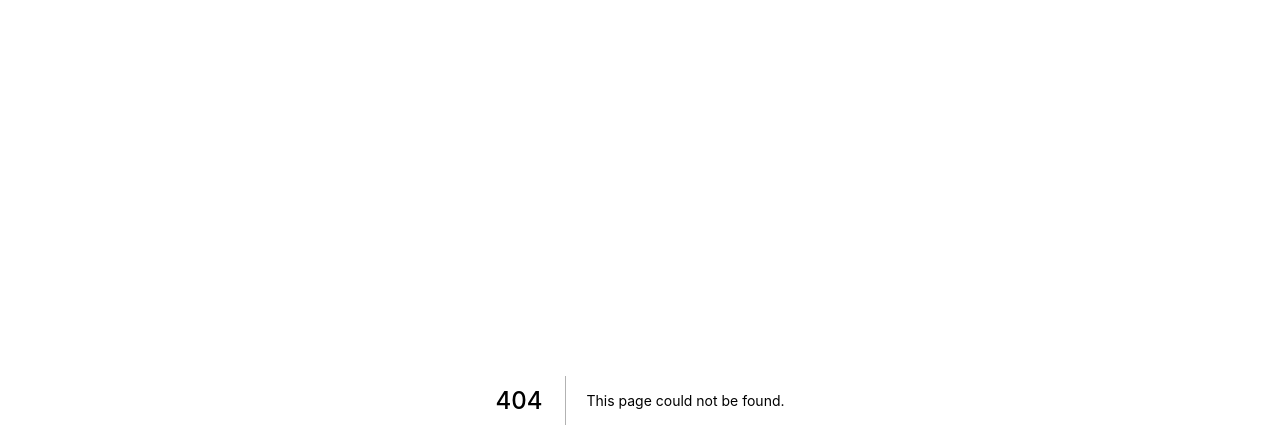
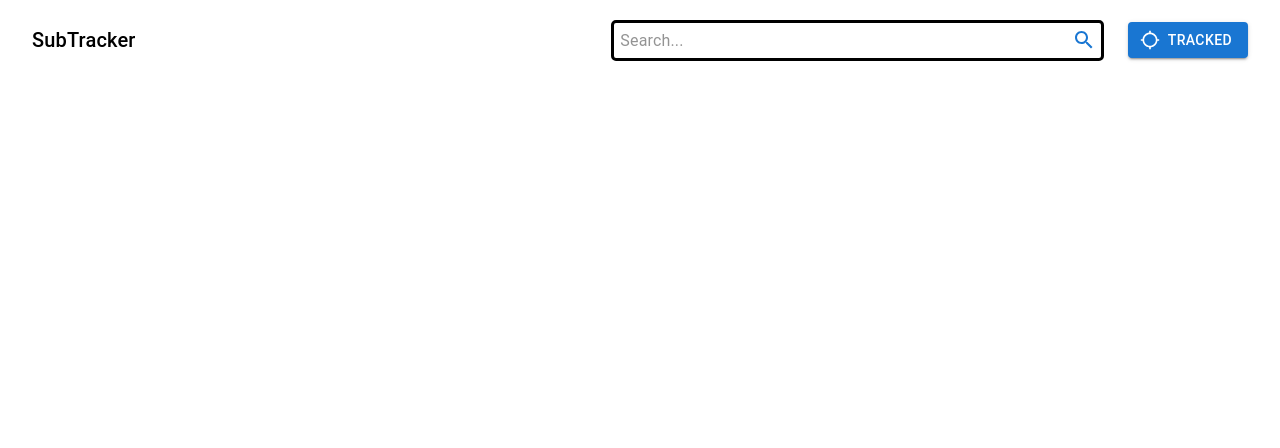
Before and after one commit to Tenyage/sub-tracker, a Next.js app: page /search-channels in a window 1280 px wide. Before the commit this address had no page. Shown: the top 448 px of the page. Built offline with nearby package versions, Linux system fonts and the light colour scheme.

Commit message:
Created SearchBar component

```diff
--- /dev/null
+++ b/components/SearchBar.jsx
@@ -0,0 +1,47 @@
+import * as React from 'react'
+import InputBase from '@mui/material/InputBase'
+import IconButton from '@mui/material/IconButton'
+import SearchIcon from '@mui/icons-material/Search'
+import { styled, alpha } from '@mui/material/styles'
+
+const Search = styled('div')(({ theme, minWidth }) => ({
+  position: 'relative',
+  display: 'flex',
+  color: theme.palette.common.black,
+  border: `3px solid ${theme.palette.common.black}`,
+  borderRadius: 5,
+  backgroundColor: alpha(theme.palette.common.white, 0.15),
+  '&:hover': {
+    backgroundColor: alpha(theme.palette.common.white, 0.25),
+  },
+  marginLeft: 0,
+  marginRight: theme.spacing(3),
+  justifyContent: 'space-between',
+  minWidth: minWidth || '40%',
+  width: 'auto',
+}))
+
+const StyledInputBase = styled(InputBase)(({ theme }) => ({
+  color: 'inherit',
+  '& .MuiInputBase-input': {
+    padding: theme.spacing(0.75),
+    transition: theme.transitions.create('width'),
+    width: '100%',
+  },
+}));
+
+export const SearchBar = ({
+  minWidth
+}) => {
+  return (
+    <>
+    <Search minWidth={minWidth}>
+      <StyledInputBase
+        placeholder="Search..."
+        inputProps={{ 'aria-label': 'search' }}
+      />
+    <IconButton size="small" aria-label="perform search" color="primary"><SearchIcon/></IconButton>
+    </Search>
+    </>
+  )
+}
--- /dev/null
+++ b/pages/search-channels/index.js
@@ -0,0 +1,27 @@
+import React from 'react'
+import { styled, alpha } from '@mui/material/styles'
+import AppBar from '@mui/material/AppBar'
+import Toolbar from '@mui/material/Toolbar'
+import Typography from '@mui/material/Typography'
+import Button from '@mui/material/Button'
+import LocationSearchingIcon from '@mui/icons-material/LocationSearching'
+import Box from '@mui/material/Box'
+import { SearchBar } from '../../components/SearchBar'
+
+export default function SearchChannelsPage({
+
+}) {
+  return (
+    <AppBar position="static" style={{
+      background: 'transparent',
+      boxShadow: 'none',
+    }}>
+      <Toolbar>
+        <Typography variant="h6" noWrap component="div" color="black">SubTracker</Typography>
+        <Box sx={{ flexGrow: 1 }}/>
+        <SearchBar/>
+        <Button variant="contained" startIcon={<LocationSearchingIcon/>}>Tracked</Button>
+      </Toolbar>
+    </AppBar>
+  )
+}
```
